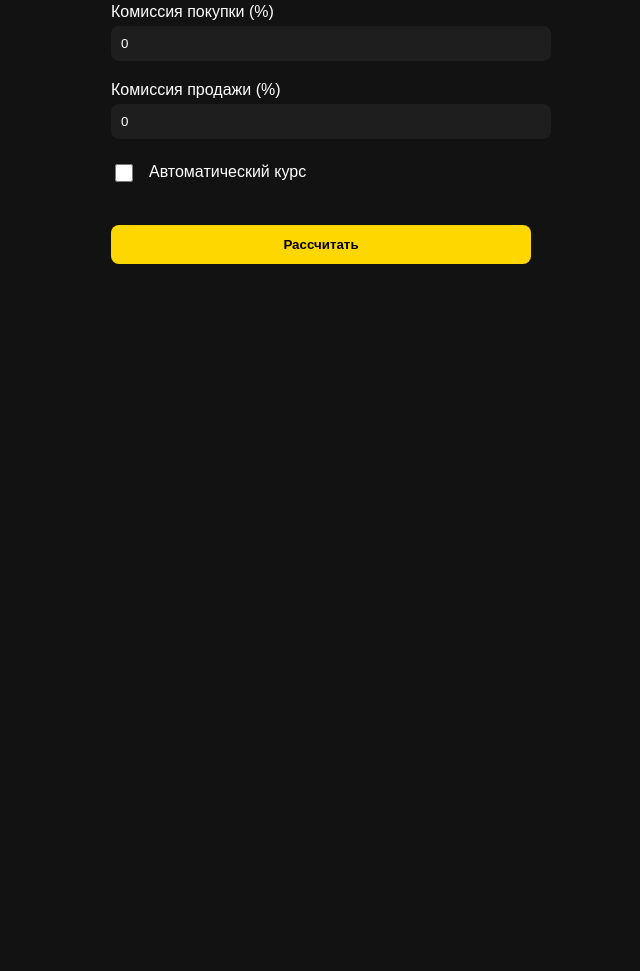
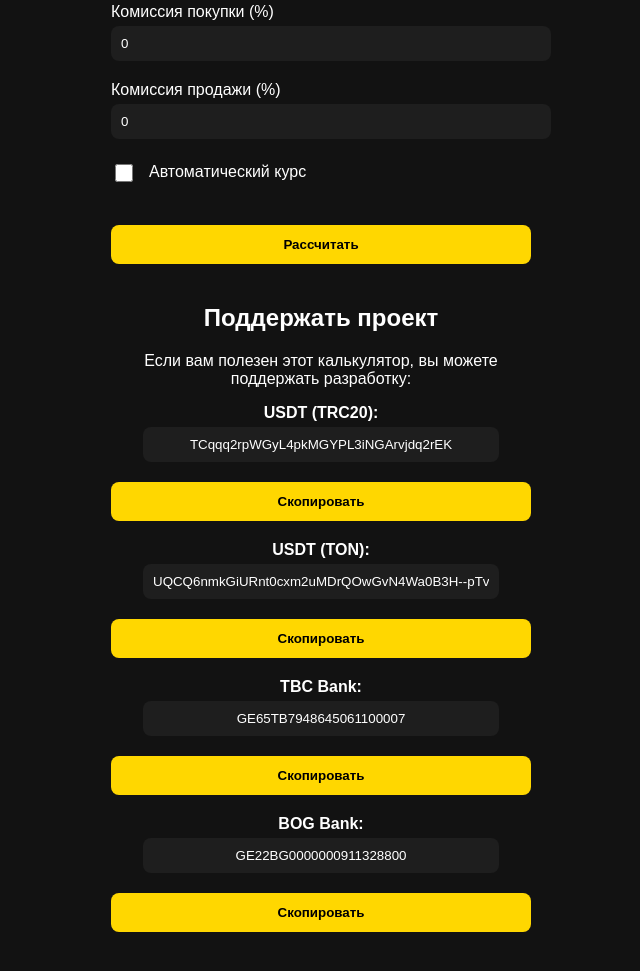
Before and after one commit to Ramo1696/ramo1696.github.io, a plain HTML site: page index.html in a window 1280 px wide. Shown: the part 499-1470 px from the top of the page, without its empty margins (319-959 px from the left). Before the commit the page ends 803 px from the top, so only its background shows below. Drawn offline with Linux system fonts and the light colour scheme.

Commit message:
Update index.html

```diff
--- a/index.html
+++ b/index.html
@@ -71,6 +71,50 @@
       <p id="received"></p>
       <p id="netProfit"></p>
     </div>
+
+    <!-- Блок поддержки -->
+    <div style="text-align: center; margin-top: 40px;">
+      <h2>Поддержать проект</h2>
+      <p>Если вам полезен этот калькулятор, вы можете поддержать разработку:</p>
+
+      <div style="margin-bottom: 20px;">
+        <strong>USDT (TRC20):</strong><br>
+        <input type="text" id="usdtTRC" value="TCqqq2rpWGyL4pkMGYPL3iNGArvjdq2rEK" readonly style="width: 80%; text-align: center;">
+        <button onclick="copyToClipboard('usdtTRC')">Скопировать</button>
+      </div>
+
+      <div style="margin-bottom: 20px;">
+        <strong>USDT (TON):</strong><br>
+        <input type="text" id="usdtTON" value="UQCQ6nmkGiURnt0cxm2uMDrQOwGvN4Wa0B3H--pTvqBwQ6Vh" readonly style="width: 80%; text-align: center;">
+        <button onclick="copyToClipboard('usdtTON')">Скопировать</button>
+      </div>
+
+      <div style="margin-bottom: 20px;">
+        <strong>TBC Bank:</strong><br>
+        <input type="text" id="tbcBank" value="GE65TB7948645061100007" readonly style="width: 80%; text-align: center;">
+        <button onclick="copyToClipboard('tbcBank')">Скопировать</button>
+      </div>
+
+      <div style="margin-bottom: 20px;">
+        <strong>BOG Bank:</strong><br>
+        <input type="text" id="bogBank" value="GE22BG0000000911328800" readonly style="width: 80%; text-align: center;">
+        <button onclick="copyToClipboard('bogBank')">Скопировать</button>
+      </div>
+
+      <p id="copyStatus" style="color: green; font-weight: bold;"></p>
+    </div>
+
+    <script>
+      function copyToClipboard(id) {
+        const input = document.getElementById(id);
+        input.select();
+        input.setSelectionRange(0, 99999);
+        document.execCommand("copy");
+        const status = document.getElementById("copyStatus");
+        status.textContent = "Скопировано!";
+        setTimeout(() => { status.textContent = ""; }, 2000);
+      }
+    </script>
   </div>
 </body>
 </html>
```
